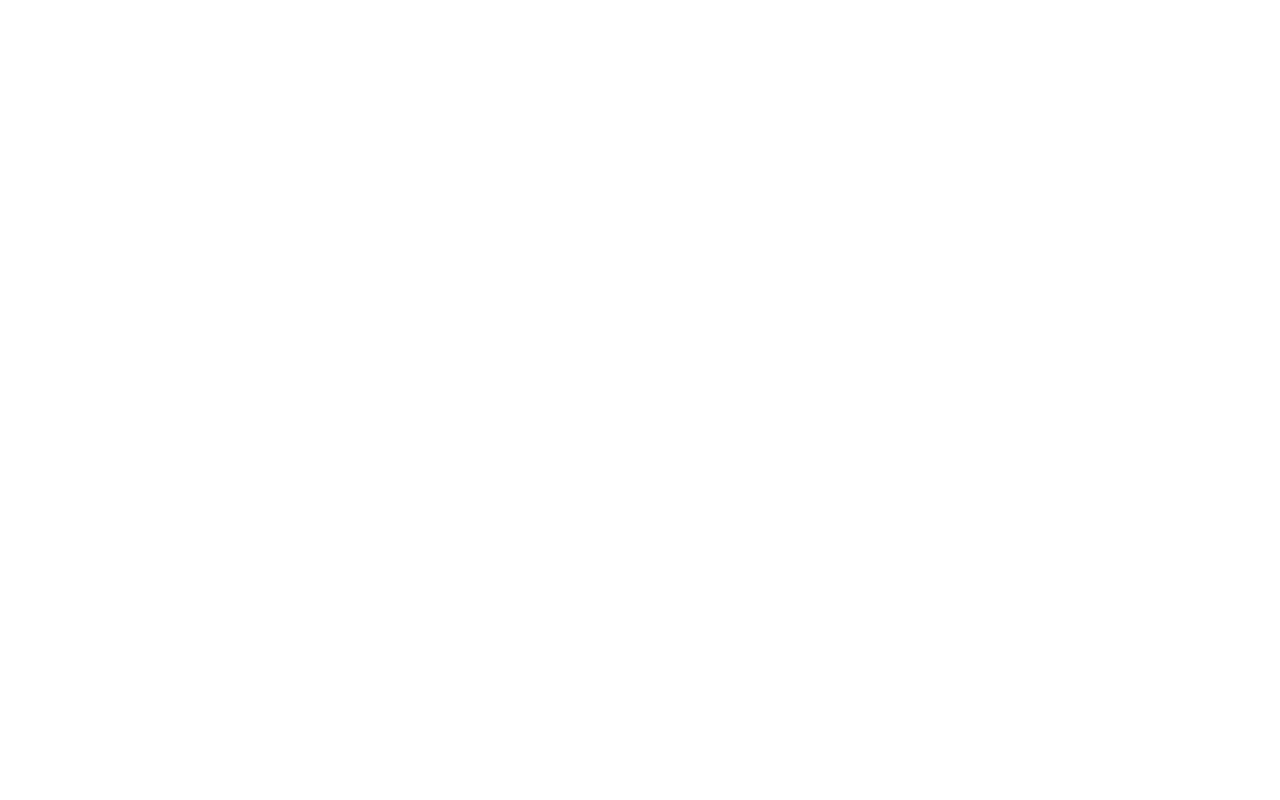
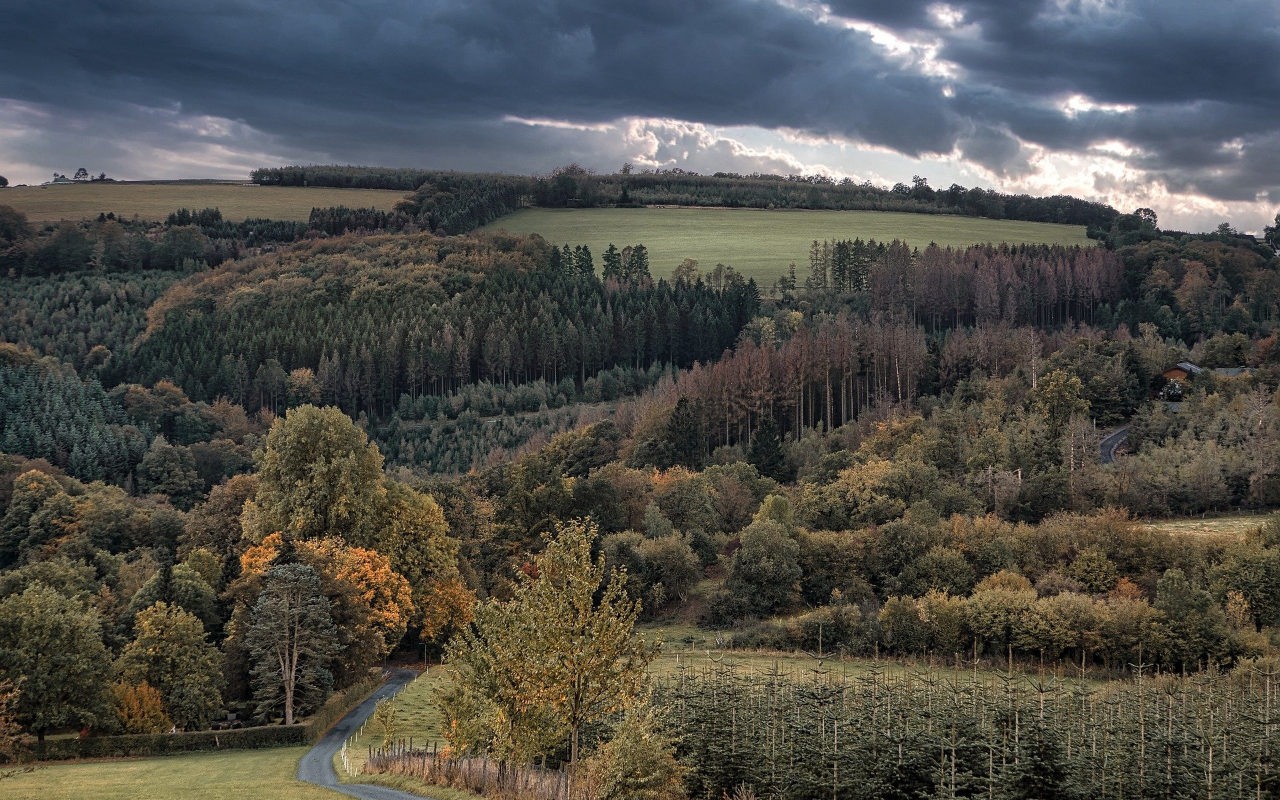
Before and after one commit to jchrobakk/rekrutacja-responsive-image, a plain HTML site: page index.html in a window 1280 px wide. Drawn offline with Linux system fonts and the light colour scheme.

Commit message:
Finish task

```diff
--- a/index.html
+++ b/index.html
@@ -4,7 +4,7 @@
     <meta charset="UTF-8" />
     <meta http-equiv="X-UA-Compatible" content="IE=edge" />
     <meta name="viewport" content="width=device-width, initial-scale=1.0" />
-    <title>Document</title>
+    <title>Task 4</title>
     <link rel="stylesheet" href="./style.css" />
   </head>
   <body>
--- a/style.css
+++ b/style.css
@@ -0,0 +1,14 @@
+* {
+  margin: 0;
+  padding: 0;
+  box-sizing: border-box;
+}
+
+.wrapper {
+  background-image: url("image.jpg");
+  background-position: center;
+  background-repeat: no-repeat;
+  background-size: cover;
+  height: 100vh;
+  width: 100%;
+}
```
